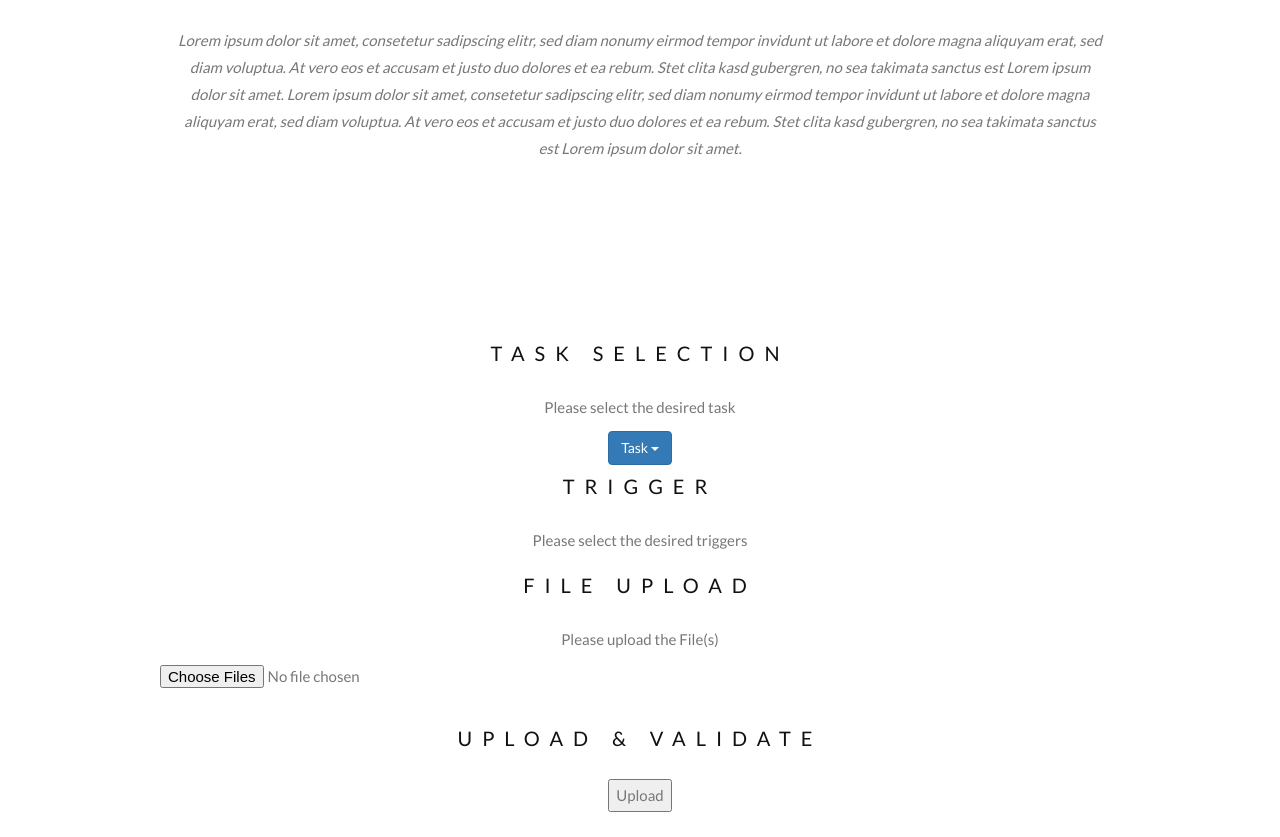
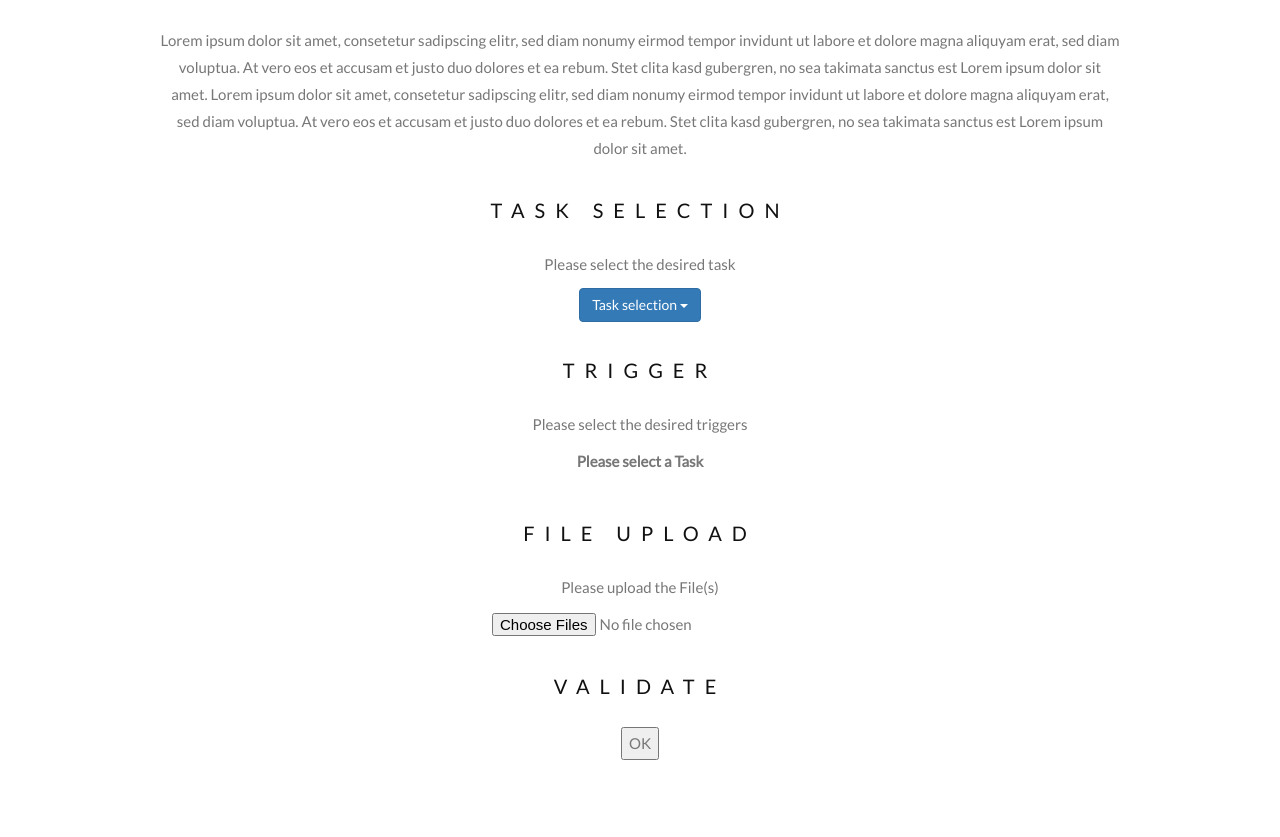
Before and after one commit to MisterMX/EFP-SyntaxChecker, a website: page client/public/index.html in a window 1280 px wide. Shown: the part 115-952 px from the top of the page. Drawn offline with nearby package versions, Linux system fonts and the light colour scheme; no server answers.

Commit message:
implement task selection

```diff
--- a/client/public/index.html
+++ b/client/public/index.html
@@ -47,43 +47,45 @@
         </div>
     </nav>
 
-    <!-- Container - Home -->
-    <div id="header" class="container text-center">
-        <h3>EFP-SyntaxChecker</h3>
-        <p><em>Lorem ipsum dolor sit amet, consetetur sadipscing elitr, sed diam nonumy eirmod tempor invidunt ut labore et dolore magna aliquyam erat, sed diam voluptua. At vero eos et accusam et justo duo dolores et ea rebum. Stet clita kasd gubergren, no sea takimata sanctus est Lorem ipsum dolor sit amet. Lorem ipsum dolor sit amet, consetetur sadipscing elitr, sed diam nonumy eirmod tempor invidunt ut labore et dolore magna aliquyam erat, sed diam voluptua. At vero eos et accusam et justo duo dolores et ea rebum. Stet clita kasd gubergren, no sea takimata sanctus est Lorem ipsum dolor sit amet.</em></p>
-    </div>
-
     <!-- Container - Content -->
     <div id="content" class="container text-center">
+        <!-- information -->
+        <div class="row">
+            <h3>EFP-SyntaxChecker</h3>
+            Lorem ipsum dolor sit amet, consetetur sadipscing elitr, sed diam nonumy eirmod tempor invidunt ut labore et dolore magna aliquyam erat, sed diam voluptua. At vero eos et accusam et justo duo dolores et ea rebum. Stet clita kasd gubergren, no sea takimata sanctus est Lorem ipsum dolor sit amet. Lorem ipsum dolor sit amet, consetetur sadipscing elitr, sed diam nonumy eirmod tempor invidunt ut labore et dolore magna aliquyam erat, sed diam voluptua. At vero eos et accusam et justo duo dolores et ea rebum. Stet clita kasd gubergren, no sea takimata sanctus est Lorem ipsum dolor sit amet.
+        </div>
+        <br>
         <!-- handle task selection -->
+        <div class="row">
             <h3 class="text-center">TASK SELECTION</h3>
             <p class="text-center">Please select the desired task</p>
             <div class="dropdown">
-            <button class="btn btn-primary dropdown-toggle" type="button" data-toggle="dropdown">Task
+                <button class="btn btn-primary dropdown-toggle" type="button" data-toggle="dropdown">Task selection
             <span class="caret"></span></button>
                 <ul class="dropdown-menu" id="taskSelector">
                     <!-- read tasks from backend API -->
-                <script>readTasks();</script>
+                    <script>
+                        readTasks();
+                    </script>
                 </ul>
             </div>
-
+        </div>
+        <br>
         <!-- select desired tasks -->
         <div class="row">
             <h3 class="text-center">TRIGGER</h3>
             <p class="text-center">Please select the desired triggers</p>
-            <div id="tasksTable">
+            <div id="triggerTable">
+                <p><b>Please select a Task</b></p>
                 <!-- inline Javascript to load tasks from backend - this needs cross-site-requests enabled -->
-                <script>
-                    createTasks();
-
-                </script>
             </div>
         </div>
-
+        <br>
         <!-- handle file upload -->
         <div class="row">
             <h3 class="text-center">FILE UPLOAD</h3>
             <p class="text-center">Please upload the File(s)</p>
+            <center>
                 <form enctype="multipart/form-data">
                     <input type="file" id="fileinput" multiple />
                     <!-- inline Javascript to handle uploaded File content -->
@@ -91,13 +93,14 @@
                         // add listener to File Input Form
                         document.getElementById('fileinput').addEventListener('change', readMultipleFiles, false);
                     </script>
-            </form><br>
+                </form>
+            </center>
         </div>
-
+        <br>
         <!-- upload the prepared JSON to the clojure server -->
         <div class="row" style="text-align:center;">
-            <h3 class="text-center">UPLOAD & VALIDATE</h3>
-            <button onclick="uploadJSON()">Upload</button>
+            <h3 class="text-center">VALIDATE</h3>
+            <button onclick="uploadJSON()">OK</button>
         </div>
     </div>
 
@@ -130,10 +133,9 @@
                         // Add hash (#) to URL when done scrolling (default click behavior)
                         window.location.hash = hash;
                     });
-                } // End if
+                }
             });
         })
-
     </script>
 
 </body>
```
Lines whose indentation alone changed are shown as unchanged.
